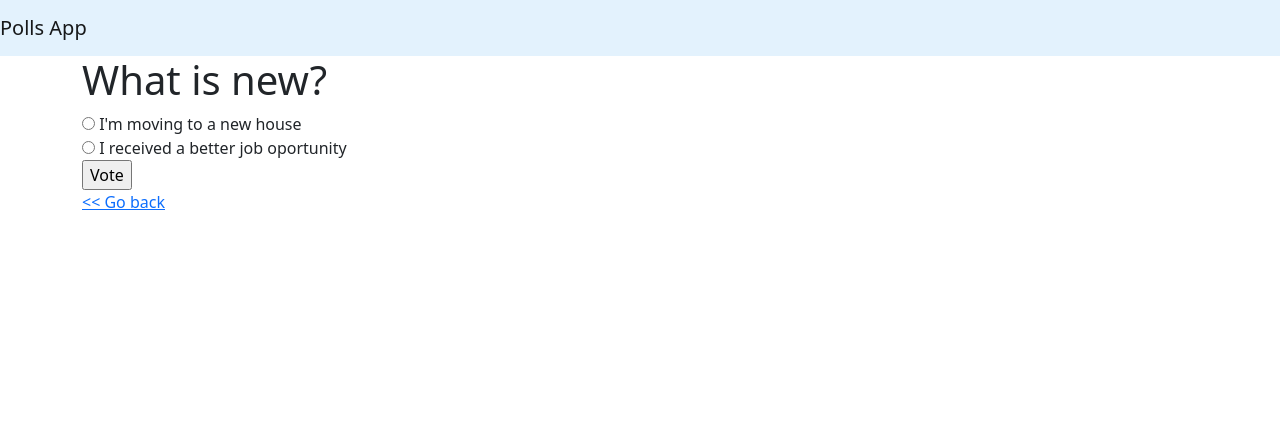
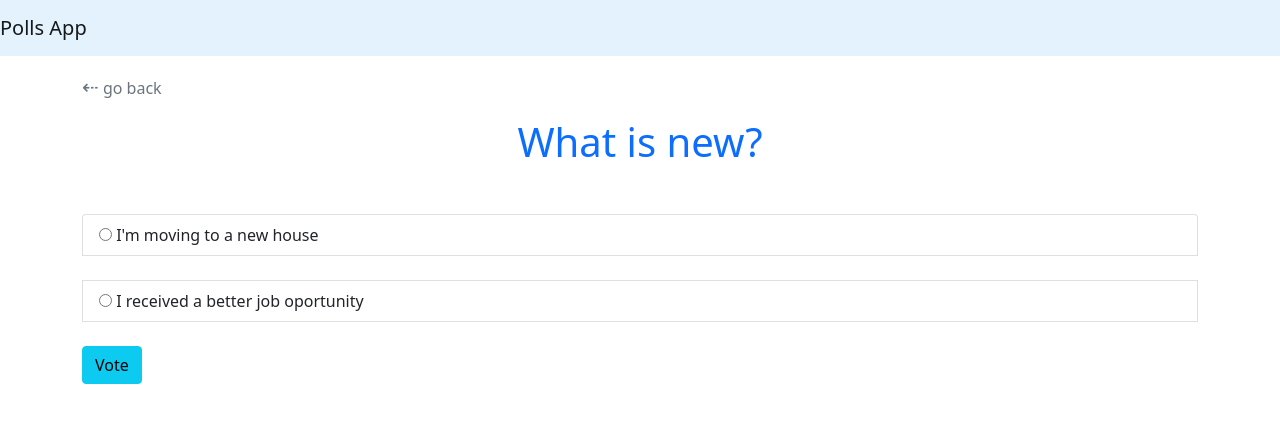
Before and after one commit to JeanBarbosa27/django_tutorial_with_clever_programmer, a Django app: page /polls/1/ in a window 1280 px wide. Shown: the top 423 px of the page. Run offline with Django 3.2, Linux system fonts and the light colour scheme; data comes from the database, SQL or seed files in the repository; both versions use the stored data as it was after the commit.

Commit message:
Melhorando a interface da página de detalhes

```diff
--- a/src/polls/templates/polls/pages/detail.html
+++ b/src/polls/templates/polls/pages/detail.html
@@ -2,20 +2,29 @@
 
 {% block content %}
 
-<h1>{{question}}</h1>
+<p class="my-3 d-flex align-items-center">
+    <a
+        href="{% url 'polls:index' %}"
+        class="text-secondary text-decoration-none"
+    ><span style="font-size: 20px">&#8672;</span> go back</a>
+</p>
+<h1 class="text-primary text-center mb-5">{{question}}</h1>
     {% if error_message %}
     <p><strong>{{error_message}}</strong></p>
     {% endif %}
 
     <form action="{% url 'polls:vote' question.id %}" method="post">
         {% csrf_token %}
-        {% for choice in question.choice_set.all %}
-        <input type="radio" required="required" name="choice" id="choice_{{forloop.counter}}" value="{{choice.id}}"/>
-        <label for="choice_{{forloop.counter}}">{{choice}}</label>
-        <br />
-        {% endfor %}
-        <input type="submit" value="Vote" />
+        <div class="list-group">
+            {% for choice in question.choice_set.all %}
+            <div class="list-group-item">
+                <input type="radio" required="required" name="choice" id="choice_{{forloop.counter}}" value="{{choice.id}}"/>
+                <label for="choice_{{forloop.counter}}">{{choice}}</label>
+            </div>
+            <br />
+            {% endfor %}
+        </div>
+        <input type="submit" value="Vote" class="btn btn-info" />
     </form>
 
-    <p><a href="{% url 'polls:index' %}">&lt;&lt; Go back</a></p>
 {% endblock content %}
```
Also changed, not shown: src/db.sqlite3.
